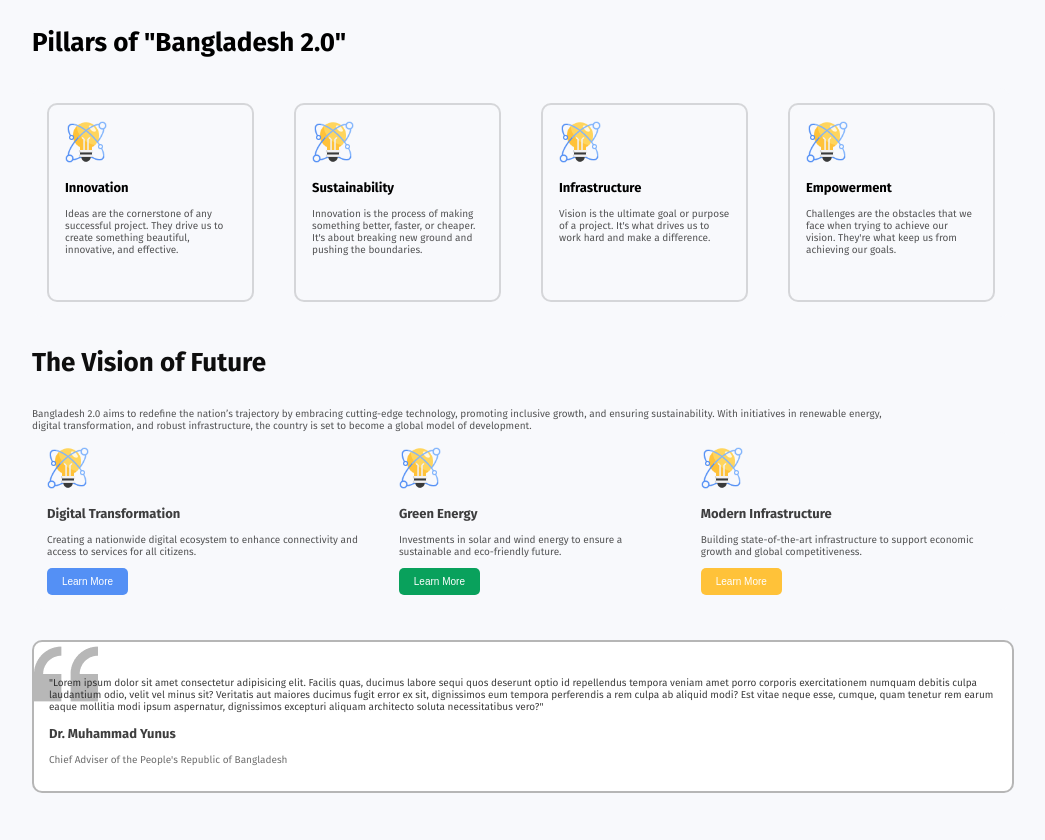
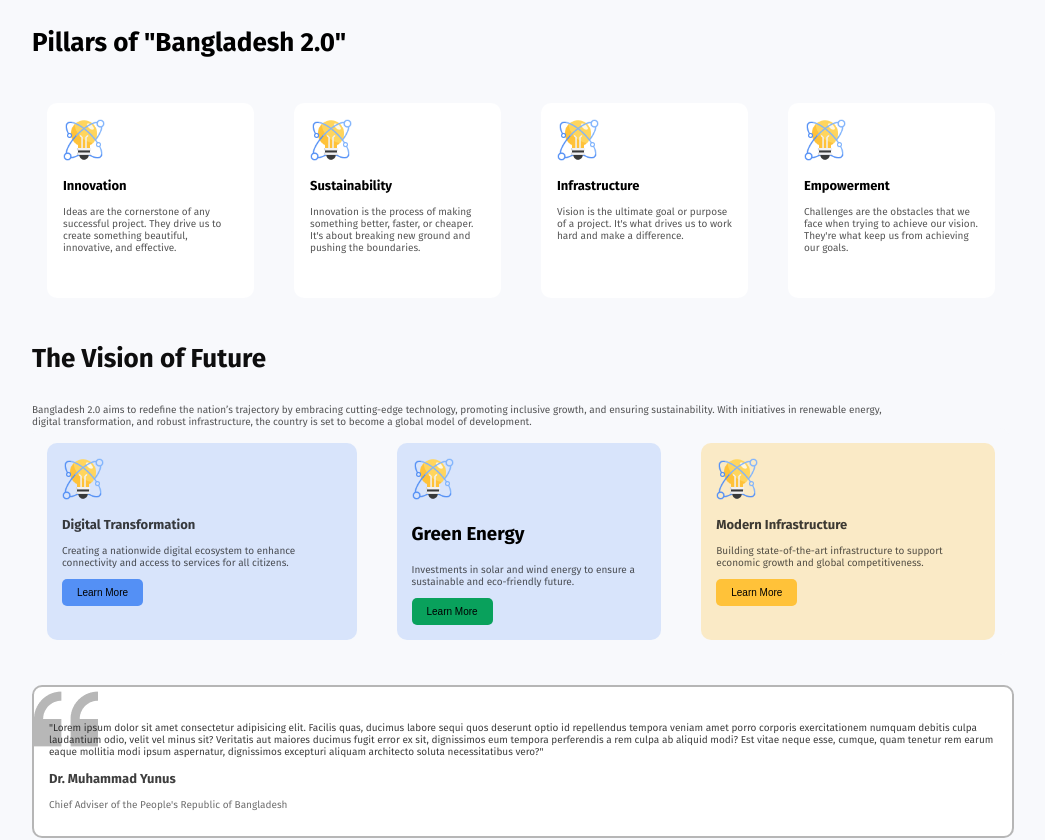
Before and after one commit to SaiaraNawarSilika27/New_Bangladesh, a plain HTML site: page index.html in a window 1280 px wide. Shown: the part 577-1417 px from the top of the page, without its empty margins (176-1221 px from the left). Drawn offline with Linux system fonts and the light colour scheme.

Commit message:
All things are correct

```diff
--- a/index.html
+++ b/index.html
@@ -60,19 +60,19 @@
             <h1 class="third-page-titel">The Vision of Future</h1>
             <p class="third-page-para">Bangladesh 2.0 aims to redefine the nation’s trajectory by embracing cutting-edge technology, promoting inclusive growth, and ensuring sustainability. With initiatives in renewable energy, digital transformation, and robust infrastructure, the country is set to become a global model of development.</p>
             <div class="third-page-items">
-                <div class="third-page-item">
+                <div class="third-page-item color-background1">
                     <img class="image2" src="assets/card-icon.png ">
                     <h3 class="third-page-items-inside-titel">Digital Transformation</h3>
                     <p class="para">Creating a nationwide digital ecosystem to enhance connectivity and access to services for all citizens.</p>
                     <a href=""><button class="color-1 btn-primary0">Learn More</button></a>
                 </div>
-                <div class="third-page-item">
+                <div class="third-page-item color-background1">
                     <img class="image2" src="assets/card-icon.png ">
-                    <h3 class="third-page-items-inside-titel">Green Energy</h3>
+                    <h3 class="third-page-items-inside-tite2">Green Energy</h3>
                     <p class="para">Investments in solar and wind energy to ensure a sustainable and eco-friendly future.</p>
                     <a href=""><button class="color-2 btn-primary0">Learn More</button></a>
                 </div>
-                <div class="third-page-item">
+                <div class="third-page-item color-background3">
                     <img class="image2" src="assets/card-icon.png ">
                     <h3 class="third-page-items-inside-titel">Modern Infrastructure</h3>
                     <p class="para">Building state-of-the-art infrastructure to support economic growth and global competitiveness.</p>
--- a/styles/style.css
+++ b/styles/style.css
@@ -129,17 +129,18 @@ img{
     gap: 40px;
     padding: 15px;
     border-radius: 10px;
-    background-color: #F8F9FC;
     width:75%;
 
 
 }
 .second-page-containor-items{
+    background-color:#FFFFFF;
     border-radius: 10px;
-    border:2px solid rgba(14, 14, 14, 0.15);
+
     padding: 16px;
     width: 202px;
     height: 163px;
+    gap: 20px;
 }
 /* third page */
 .third-page-titel
@@ -178,7 +179,7 @@ img{
     font-weight:700px;
     border-radius: 5px;
     border: none;
-    color: #FFFFFF;
+    color: c;
 
 }
 .color-1
@@ -192,6 +193,25 @@ img{
 .color-3
 {
     background-color: #FFC239;
+}
+.color-background1
+{
+    background-color: rgba(84, 144, 245, 0.2);
+    padding: 15px;
+    border-radius: 10px;
+}
+.color-background2
+{
+    background-color: rgba(9, 161, 92, 1);
+    padding: 15px;
+    border-radius: 10px;
+
+}
+.color-background3
+{
+    background-color: rgba(255, 194, 57, 0.28);
+    padding: 15px;
+    border-radius: 10px;
 }
 .third-last-para
 {
```
